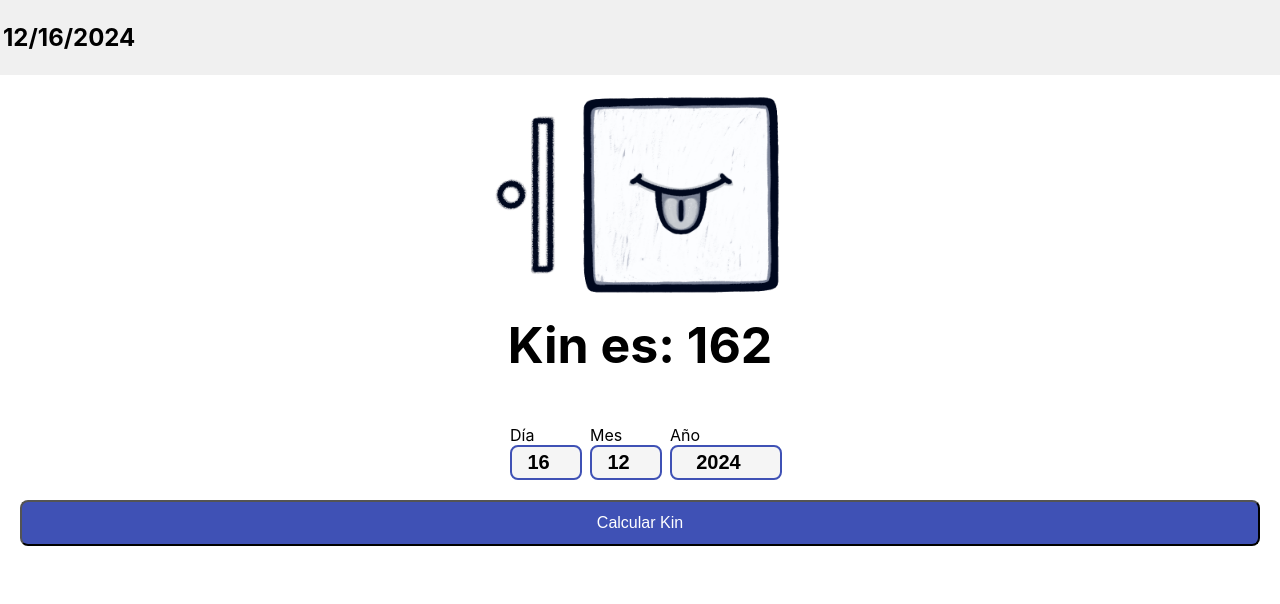
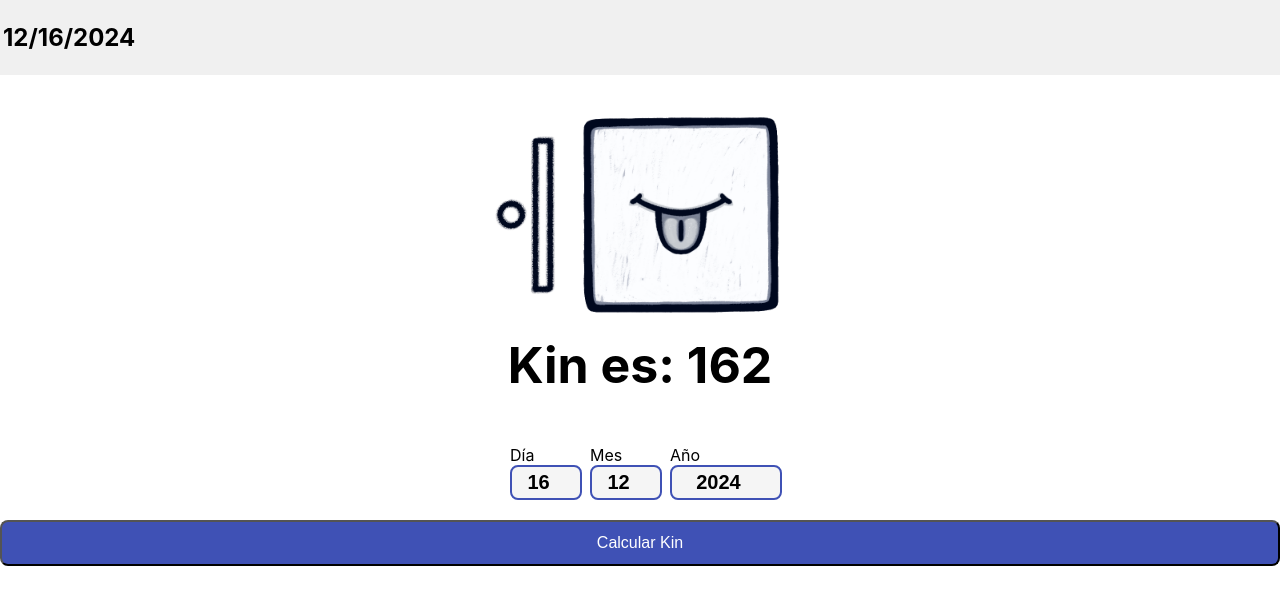
Before and after one commit to LihueMaidanaAvaca/KinAppReactBeta, a React (Create React App) app: page / in a window 1280 px wide. Shown: the top 604 px of the page. Built offline with nearby package versions, Linux system fonts and the light colour scheme.

Commit message:
paddingTop kin

```diff
--- a/src/components/HomePage.tsx
+++ b/src/components/HomePage.tsx
@@ -51,7 +51,7 @@ function HomePage() {
   };
 
   return (
-    <div style={{ padding: '20px' }}>
+    <div style={{ paddingTop: '40px' }}>
       {/* Mostrar las imágenes una al lado de la otra */}
       <div style={{ display: 'flex', justifyContent: 'center', alignItems: 'center', gap: '20px' }}>
         <img src={kinData.toneImage} alt="Imagen de tono" style={{ width: '100px', height: 'auto' }} />
```
